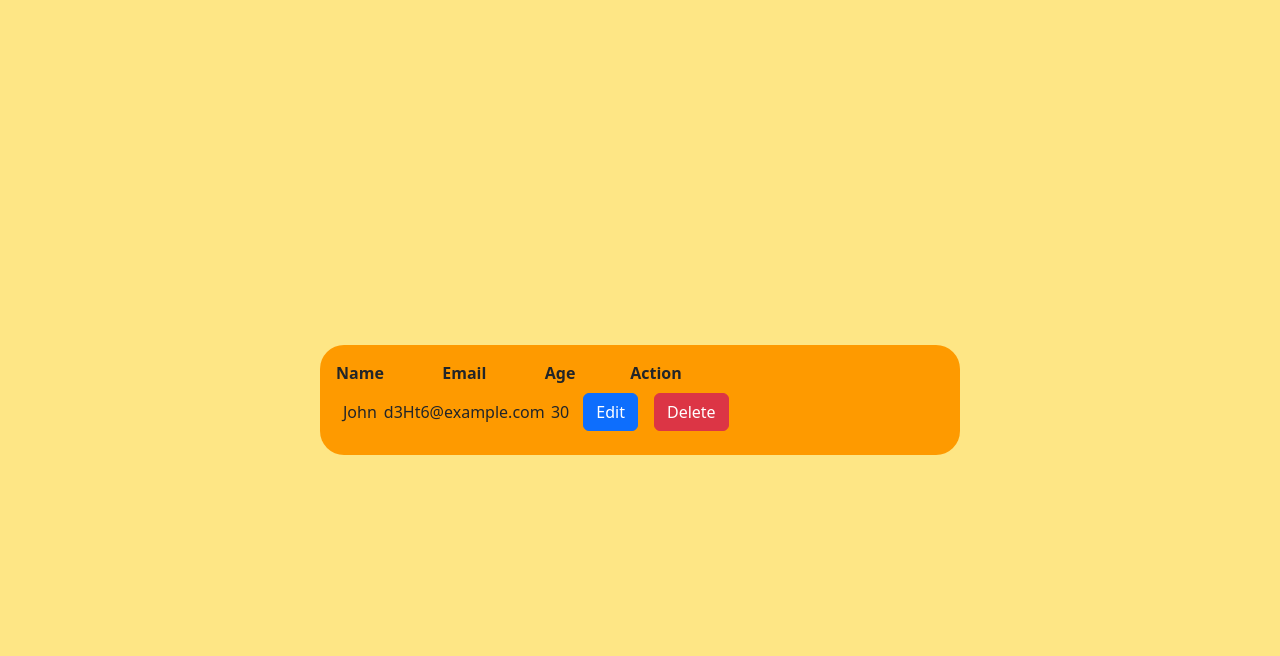
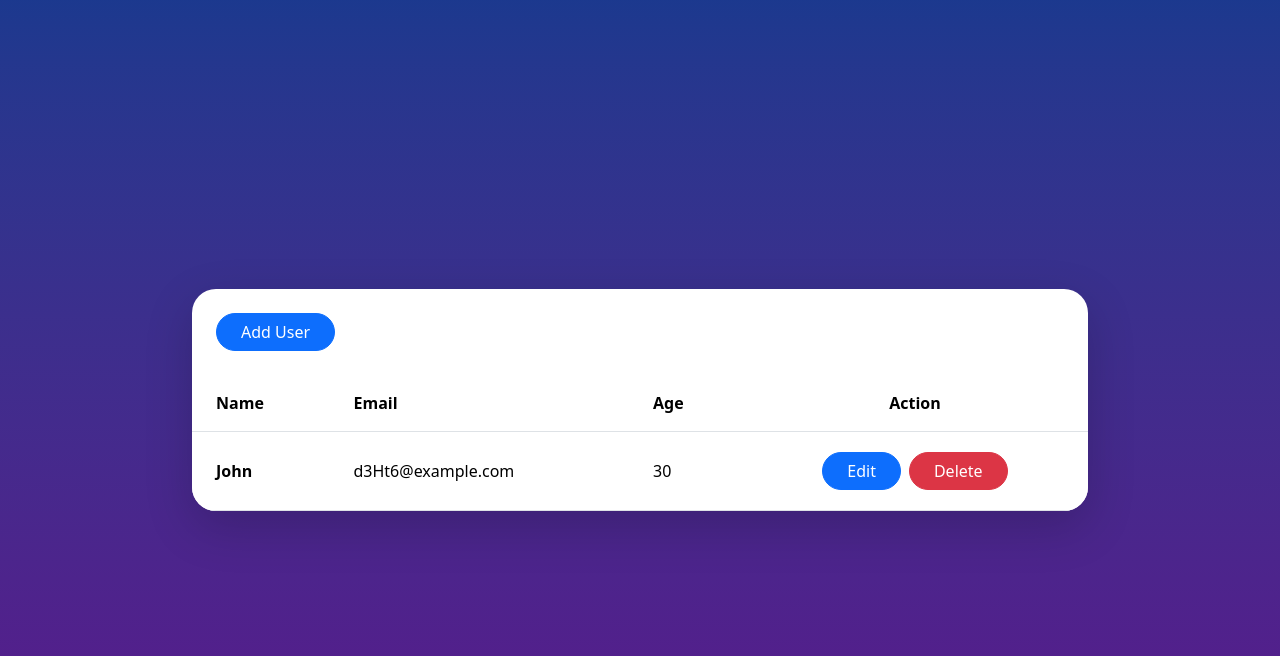
Before and after one commit to hasindur/mern-crud, a React (Vite) app in the folder front-end/: page / in a window 1280 px wide. Shown: the top 656 px of the page. Built offline with nearby package versions, Linux system fonts and the light colour scheme.

Commit message:
refactor: improve User component layout and styling, enhance table structure

```diff
--- a/front-end/src/assets/User.jsx
+++ b/front-end/src/assets/User.jsx
@@ -1,42 +1,42 @@
 import Button from 'react-bootstrap/Button';
 import React from 'react';
+import { Link } from 'react-router-dom';
+import CreateUser from './CreateUser';
 
 export default function User() {
     // Placeholder for user data, replace with actual data fetching logic
     const [users, setUsers] = React.useState([{ name: 'John ', email: 'd3Ht6@example.com', age: 30 }]);
     return (
-        <div className="d-flex vh-100 align-items-center justify-content-center   h-screen bg-amber-200">
-            <div className="text-center w-50 bg-amber-500 rounded-3xl p-3">
-                <table>
-                    <thead>
+        <div className="min-h-screen bg-gradient-to-t from-purple-900 to-blue-900 flex justify-center items-center p-6">
+            <div className="bg-white rounded-3xl shadow-lg overflow-hidden w-full max-w-4xl">
+                <Link to="/create-user" className="btn btn-primary m-4 rounded-pill px-4">Add User</Link>
+                <table className="table table-hover align-middle mb-0">
+                    <thead className="bg-gradient-to-r from-purple-600 to-blue-600 text-white">
                         <tr>
-
-                            <th scope="col">Name</th>
-                            <th scope="col">Email</th>
-                            <th scope="col">Age</th>
-                            <th scope="col">Action</th>
+                            <th className="py-3 px-4">Name</th>
+                            <th className="py-3 px-4">Email</th>
+                            <th className="py-3 px-4">Age</th>
+                            <th className="py-3 px-4 text-center">Action</th>
                         </tr>
                     </thead>
                     <tbody>
-                        {users.map((user) => (
-                            <tr>
-                                <td>{user.name}</td>
-                                <td>{user.email}</td>
-                                <td>{user.age}</td>
-                                <td>
-                                    <Button variant="primary" className="m-2">Edit</Button>
-                                    <Button variant="danger" className="m-2">Delete</Button>
+                        {users.map((user, index) => (
+                            <tr key={index} className="hover:bg-purple-50 transition">
+                                <td className="py-3 px-4 font-semibold">{user.name}</td>
+                                <td className="py-3 px-4">{user.email}</td>
+                                <td className="py-3 px-4">{user.age}</td>
+                                <td className="py-3 px-4 text-center">
+                                    <Button variant="primary" className="m-1 rounded-pill px-4">Edit</Button>
+                                    <Button variant="danger" className="m-1 rounded-pill px-4">Delete</Button>
                                 </td>
                             </tr>
                         ))}
                     </tbody>
-
                 </table>
-
-
             </div>
         </div>
 
 
+
     );
 }
```
